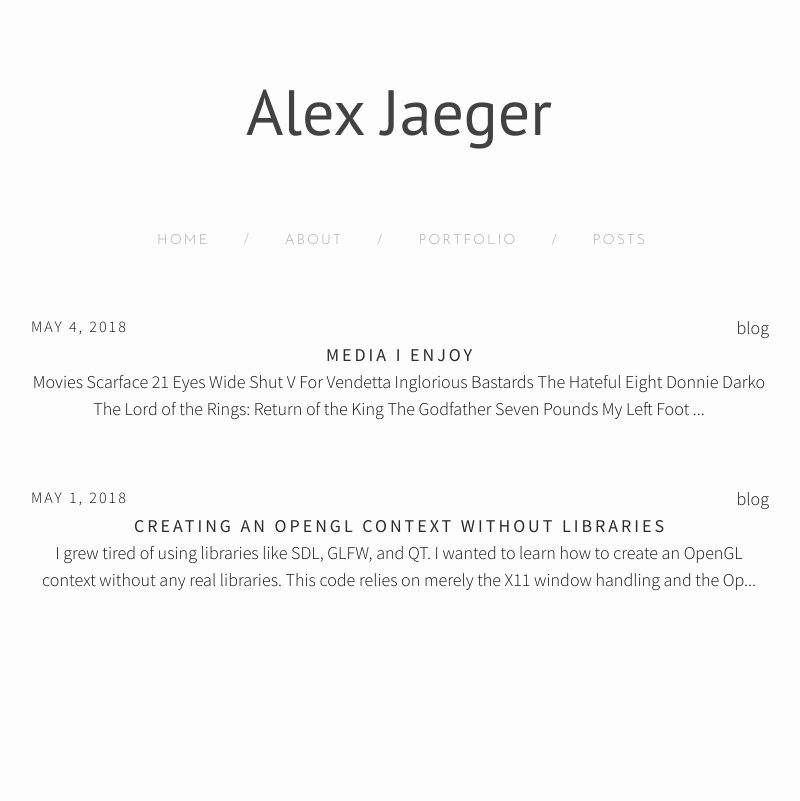
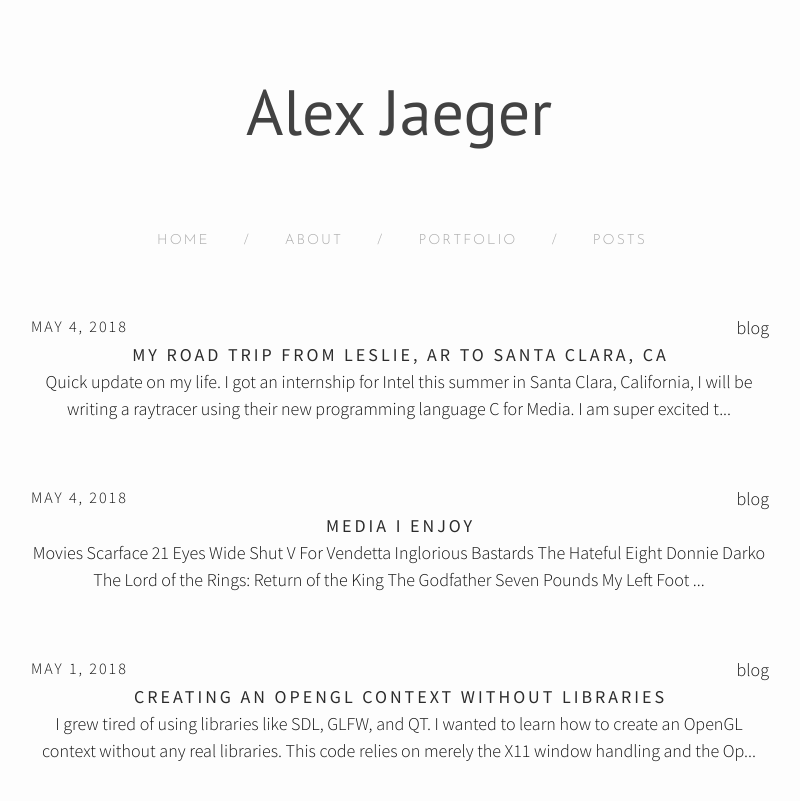
Before and after one commit to agjaeger/agjaeger.github.io, a Jekyll site: the page built from index.html, in a window 1280 px wide. Shown: the top 801 px of the page, without its empty margins (241-1041 px from the left). Built offline with Jekyll 4.4.1, drawn with Linux system fonts in a browser that asks for light colours; nearby versions of some CDN libraries; the list of posts is cut into pages by our own code.

Commit message:
added sc trip

```diff
--- /dev/null
+++ b/_posts/2018-05-18-sc-trip.md
@@ -0,0 +1,25 @@
+---
+layout: 	post
+title:  	"My Road Trip From Leslie, AR to Santa Clara, CA"
+date:   	2018-05-04
+category: 	"personal thoughts"
+tag:		blog
+---
+
+Quick update on my life.
+
+I got an internship for Intel this summer in Santa Clara, California, I
+will be writing a raytracer using their new programming language C for Media.
+I am super excited to be working underneath Dr. Yuting Yang and his team.
+
+To get to Santa Clara, I decided to drive directly from my parent's house in
+Leslie all the way there.
+
+<center><iframe src="https://www.google.com/maps/embed?pb=!1m40!1m12!1m3!1d13271004.686482316!2d-116.22066828492524!3d35.70182977121161!2m3!1f0!2f0!3f0!3m2!1i1024!2i768!4f13.1!4m25!3e0!4m5!1s0x87cdfc393e4154a1%3A0x1a65fe8494fbdbde!2sLeslie%2C+AR!3m2!1d35.830354299999996!2d-92.55793969999999!4m5!1s0x872fa8161db2d857%3A0x550fb4980e35323c!2sHolbrook%2C+AZ!3m2!1d34.902248199999995!2d-110.15817679999999!4m5!1s0x80ea6bc8b994cb0d%3A0x59360c0998fe74c8!2sBakersfield%2C+CA!3m2!1d35.3732921!2d-119.01871249999999!4m5!1s0x808fca35f0428aa9%3A0xc027e4a84b236e66!2s2078+Main+St%2C+Santa+Clara%2C+CA+95050!3m2!1d37.3595283!2d-121.9521771!5e0!3m2!1sen!2sus!4v1526774938426" width="600" height="450" frameborder="0" style="border:0" allowfullscreen></iframe></center>
+
+This is the route I took. Overall it took 3 days to drive, however I could have
+done it in two. Each of the destinations in the route was where I stopped for the night.
+
+Overall, it was a fairly monotonmous trip where I lived off of fast food and drove
+until I felt like dying. However, driving through the mesas and the mountains in
+outside of Albuquerque and the moutains on Interstate 5 were amazing.
```
Also changed, not shown: _posts/2018-05-04-media.md (+1 -0 lines), 1 other file.
